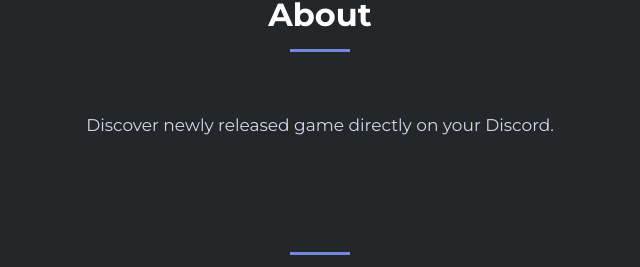
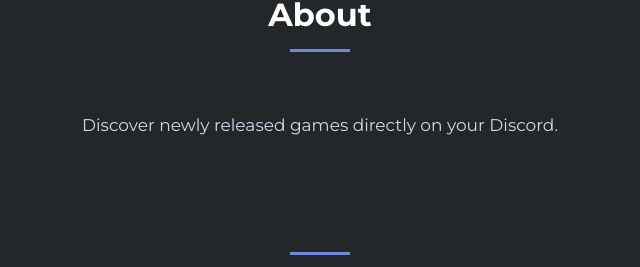
Before and after one commit to malik-ben/maobot, a website: page html/index.html in a window 1280 px wide. Shown: the part 523-790 px from the top of the page, 320-960 px from the left. Drawn offline with Linux system fonts and the light colour scheme; files that its build step writes are made by us from their sources; files whose address does not match are found by name.

Commit message:
beta2.1.1

```diff
--- a/html/index.html
+++ b/html/index.html
@@ -37,7 +37,7 @@
 			<h2>About</h2>
 		</div>
 		<div class="about_content">
-			<p class="txt">Discover newly released game directly on your Discord.</p>
+			<p class="txt">Discover newly released games directly on your Discord.</p>
 		</div>
 	</section>
 	<!--Bot functions-->
```
